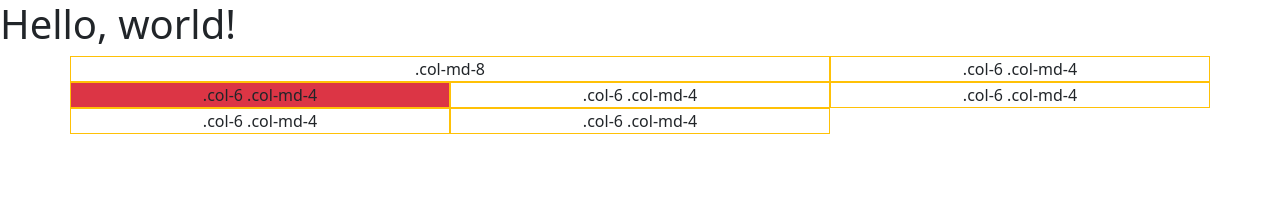
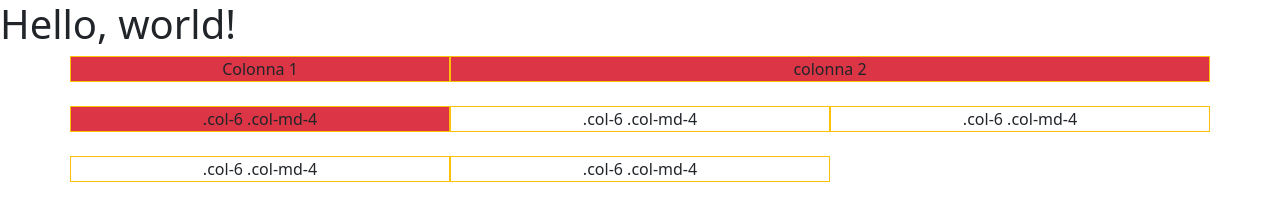
Before and after one commit to martinarrose/htmlcss-bootstrap-layout, a plain HTML site: page index.html in a window 1280 px wide. Drawn offline with nearby package versions, Linux system fonts and the light colour scheme.

Commit message:
add column 1-2

```diff
--- a/index.html
+++ b/index.html
@@ -13,18 +13,17 @@
   </head>
   <body>
     <h1>Hello, world!</h1>
-    <div class="container text-center"
+    <div class="container text-center d-grid gap-4">
       <!-- Stack the columns on mobile by making one full-width and the other half-width -->
       <div class="row">
-        <div class="col-md-8 border border-warning">.col-md-8</div>
-        <div class="col-6 col-md-4 border border-warning">.col-6 .col-md-4</div>
+        <div class="col-6 col-md-6 col-lg-4 border border-warning bg-danger">Colonna 1</div>
+        <div class="col-6 col-md-6 col-lg-8 border border-warning bg-danger">colonna 2</div>
       </div>
-
       <!-- Columns start at 50% wide on mobile and bump up to 33.3% wide on desktop -->
-      <div class="row ">
-        <div class="col-6 col-md-4 border border-warning bg-danger">.col-6 .col-md-4</div>
-        <div class="col-6 col-md-4 border border-warning">.col-6 .col-md-4</div>
-        <div class="col-6 col-md-4 border border-warning">.col-6 .col-md-4</div>
+      <div class="row">
+        <div class="col-6 col-md-4 col-lg-4 border border-warning bg-danger">.col-6 .col-md-4</div>
+        <div class="col-6 col-md-4 col-lg-4 border border-warning">.col-6 .col-md-4</div>
+        <div class="col-12 col-md-4 col-lg-4 border border-warning">.col-6 .col-md-4</div>
       </div>
 
       <!-- Columns are always 50% wide, on mobile and desktop -->
```
